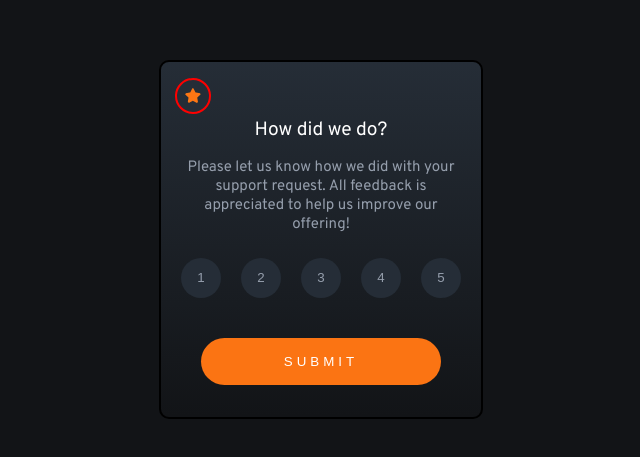
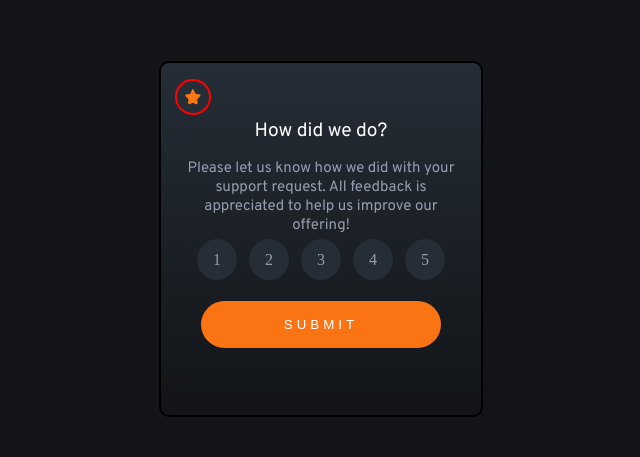
Before and after one commit to timbosTours/FEM-interactive-rating-component, a plain HTML site: page index.html in a window 1280 px wide. Shown: the part 161-618 px from the top of the page, without its empty margins (319-959 px from the left). Drawn offline with Linux system fonts and the light colour scheme.

Commit message:
rafactored and restyled radio buttons

```diff
--- a/index.html
+++ b/index.html
@@ -29,11 +29,21 @@
   <p> Please let us know how we did with your support request. All feedback is appreciated
   to help us improve our offering!</p>
 <ul>
-  <button class="number-btn" id="btn-1">1</button>
-  <button class="number-btn" id="btn-2">2</button>
-  <button class="number-btn" id="btn-3">3</button>
-  <button class="number-btn" id="btn-4">4</button>
-  <button class="number-btn" id="btn-5">5</button>
+  <input type="radio" name="radio-select" class="radio-input" id="radio-1">
+<label class="radio-label" for="radio-1">1</label>
+</input>
+  <input type="radio" name="radio-select" class="radio-input" id="radio-2">
+<label class="radio-label" for="radio-2">2</label>
+</input>
+  <input type="radio" name="radio-select" class="radio-input" id="radio-3">
+<label class="radio-label" for="radio-3">3</label>
+</input>
+  <input type="radio" name="radio-select" class="radio-input" id="radio-4">
+<label class="radio-label" for="radio-4">4</label>
+</input>
+  <input type="radio" name="radio-select" class="radio-input" id="radio-5">
+<label class="radio-label" for="radio-5">5</label>
+</input>
 </ul>
   <button id="submit-btn">Submit</button>
 </div>
--- a/styles.css
+++ b/styles.css
@@ -76,14 +76,25 @@ p{
     font-size: 15px;
 }
 
-.number-btn{
-    min-height: 2.5rem;
-    min-width: 2.5rem;
+.radio-input{
+    display: none;
+}
+
+.radio-label{
+    padding-top: 0.75em;
+    padding-bottom: 0.75em;
+    padding-right: 1em;
+    padding-left: 1em;
+    border: none;
     border-radius: 50%;
-    border: none;
-    margin: 0.5rem;
+    margin: 0.25rem;
     background-color: var(--dark-blue);
     color: var(--light-grey);
+    cursor: pointer;
+}
+
+.radio-input:checked + .radio-label{
+    background-color: var(--btn-orange);
 }
 
 #submit-btn{
```
